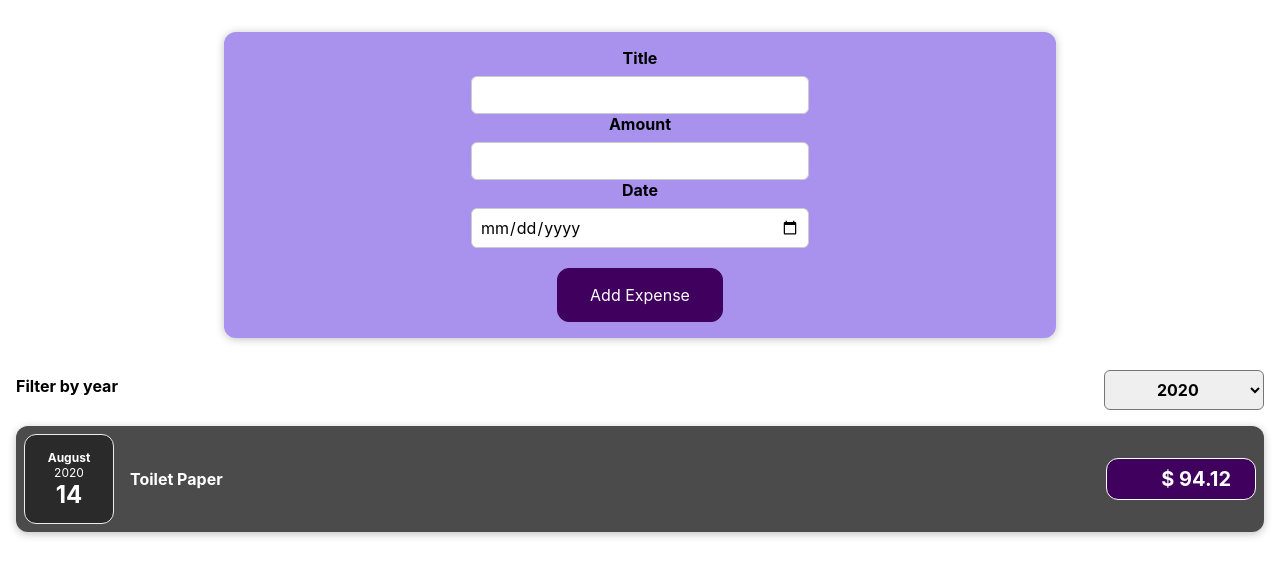
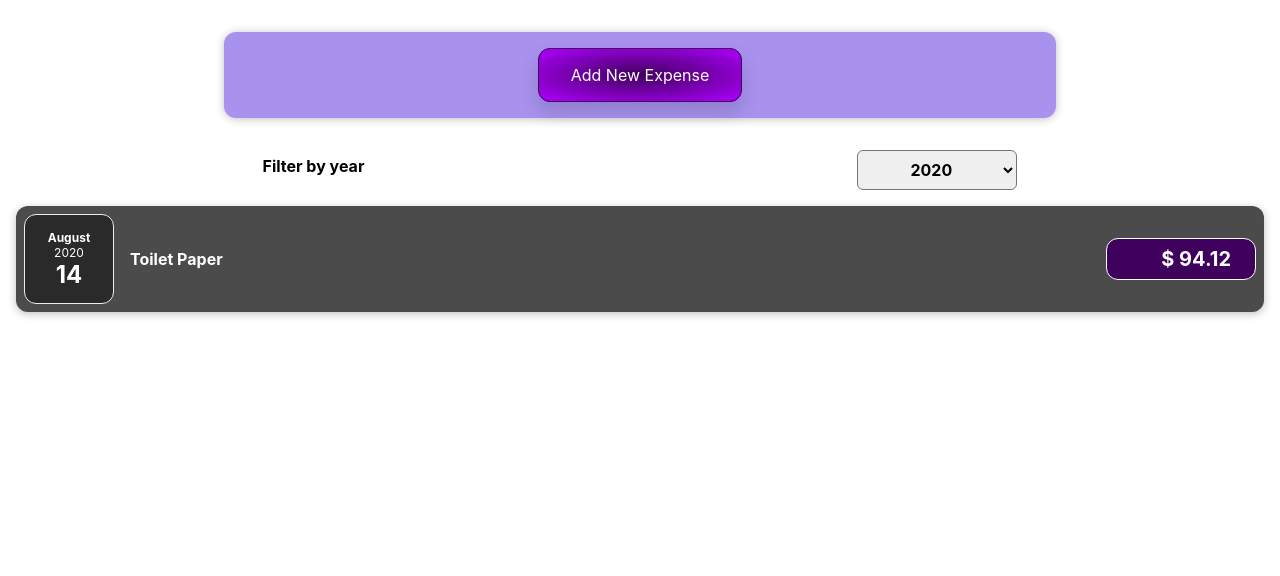
Before and after one commit to pedrofonsecapadilha/Udemy, a React (Create React App) app in the folder React-TheCompleteGuide/1-project/: page / in a window 1280 px wide. Shown: the top 576 px of the page. Built offline with nearby package versions, Linux system fonts and the light colour scheme.

Commit message:
tarefa 4

```diff
--- a/React-TheCompleteGuide/1-project/src/components/Expenses/Expenses.js
+++ b/React-TheCompleteGuide/1-project/src/components/Expenses/Expenses.js
@@ -1,8 +1,9 @@
+import React, { useState } from 'react';
 import './Expenses.css';
-import ExpenseItem from './ExpenseItem';
+// import ExpenseItem from './ExpenseItem';
 import Card from '../UI/Card';
 import ExpensesFilter from './ExpensesFilter';
-import React, { useState } from 'react';
+import ExpensesList from './ExpensesList';
 
 function Expenses(props) {
 
@@ -16,19 +17,6 @@ function Expenses(props) {
     return expense.date.getFullYear().toString() === filteredYear;
   });
 
-  let expenseContent = <p>No expenses found.</p>;
-
-  if (filteredExpenses.length > 0) {
-    expenseContent = filteredExpenses.map((expense) => (
-      <ExpenseItem
-        key={expense.id}
-        title={expense.title}
-        amount={expense.amount}
-        date={expense.date}>
-      </ExpenseItem>
-    ))
-  }
-
   return (
     <div>
       <Card className="expenses">
@@ -38,7 +26,7 @@ function Expenses(props) {
           onChangeFilter={filterChangeHandler}>
         </ExpensesFilter>
 
-        {expenseContent}
+        <ExpensesList items={filteredExpenses}></ExpensesList>
 
       </Card>
     </div>
--- a/React-TheCompleteGuide/1-project/src/components/Expenses/ExpensesFilter.css
+++ b/React-TheCompleteGuide/1-project/src/components/Expenses/ExpensesFilter.css
@@ -7,7 +7,7 @@
   display: flex;
   width: 100%;
   align-items: center;
-  justify-content: space-between;
+  justify-content: space-around; /* space-between */
   margin: 1rem 0;
 }
 
--- /dev/null
+++ b/React-TheCompleteGuide/1-project/src/components/Expenses/ExpensesList.css
@@ -0,0 +1,9 @@
+.expenses-list {
+  list-style: none;
+  padding: 0;
+}
+
+.expenses-list__fallback {
+  color: rgb(0, 0, 0);
+  text-align: center;
+}
--- /dev/null
+++ b/React-TheCompleteGuide/1-project/src/components/Expenses/ExpensesList.js
@@ -0,0 +1,24 @@
+import './ExpensesList.css';
+import ExpenseItem from "./ExpenseItem";
+
+const ExpensesList = props => {
+
+  let expenseContent = <p>No expenses found.</p>;
+
+  if (props.items.length === 0) {
+    return <h2 className='expenses-list__fallback'>Found no expenses.</h2>
+  }
+
+  return <ul className='expenses-list'>
+    {props.items.map((expense) => (
+      <ExpenseItem
+        key={expense.id}
+        title={expense.title}
+        amount={expense.amount}
+        date={expense.date}>
+      </ExpenseItem>
+    ))}
+  </ul>
+}
+
+export default ExpensesList;
--- a/React-TheCompleteGuide/1-project/src/components/NewExpense/ExpenseForm.css
+++ b/React-TheCompleteGuide/1-project/src/components/NewExpense/ExpenseForm.css
@@ -24,6 +24,6 @@
 }
 
 .new-expense__actions {
-  margin-top: 20px;
+  margin-top: 10px;
   text-align: center;
 }
--- a/React-TheCompleteGuide/1-project/src/components/NewExpense/ExpenseForm.js
+++ b/React-TheCompleteGuide/1-project/src/components/NewExpense/ExpenseForm.js
@@ -65,6 +65,9 @@ function ExpenseForm(props) {
       <div className='new-expense__actions'>
         <button type='submit'>Add Expense</button>
       </div>
+      <div className='new-expense__actions'>
+        <button type='button' onClick={props.onCancel}>Cancel</button>
+      </div>
     </form>
   );
 }
--- a/React-TheCompleteGuide/1-project/src/components/NewExpense/NewExpense.css
+++ b/React-TheCompleteGuide/1-project/src/components/NewExpense/NewExpense.css
@@ -35,3 +35,24 @@
 .new-expense button.alternative:active {
   background-color: #ddb3f8;
 }
+
+/* NEW BUTTON */
+
+.beautiful{
+  font-size: 1.5rem;
+  padding: 1rem 2rem;
+  border-radius: 3rem;
+  /* background: linear-gradient(45deg,#5334f5,#9c6fff); */
+  background: radial-gradient(#40005d,#ae00fe);
+  color: #fff;
+  font-weight: 600;
+  border: none;
+  box-shadow: 0 10px 20px 0 rgba(0,0,0,.15);
+  transition: .8s cubic-bezier(.2,1,.2,1);
+  cursor: pointer;
+}
+
+.beautiful:hover {
+  transform: translateY(-2px);
+  box-shadow: 0 15px 30px 0 rgba(0,0,0,.25);
+}
--- a/React-TheCompleteGuide/1-project/src/components/NewExpense/NewExpense.js
+++ b/React-TheCompleteGuide/1-project/src/components/NewExpense/NewExpense.js
@@ -1,7 +1,17 @@
 import './NewExpense.css';
 import ExpenseForm from './ExpenseForm';
+import React, { useState } from 'react';
 
 function NewExpense(props) {
+
+  const [isEditing, setIsEditing] = useState(false);
+
+  const startEditingHandler = () => {
+    setIsEditing(true);
+  }
+  const stopEditingHandler = () => {
+    setIsEditing(false);
+  }
 
   function SaveExpenseDataHandler(enteredExpenseData) {
     const expenseData = {
@@ -9,11 +19,16 @@ function NewExpense(props) {
       id: Math.random().toString()
     };
     props.onAddExpense(expenseData);
+    setIsEditing(false);
   };
 
   return (
   <div className='new-expense'>
-    <ExpenseForm onSaveExpenseData={SaveExpenseDataHandler}></ExpenseForm>
+    {!isEditing && <button onClick={startEditingHandler} className='beautiful'>Add New Expense</button>}
+    {isEditing && <ExpenseForm
+                    onSaveExpenseData={SaveExpenseDataHandler}
+                    onCancel={stopEditingHandler}>
+                  </ExpenseForm>}
   </div>
   );
 };
```
Also changed, not shown: React-TheCompleteGuide/1-project/src/components/Expenses/ExpenseItem.js (+5 -5 lines).
